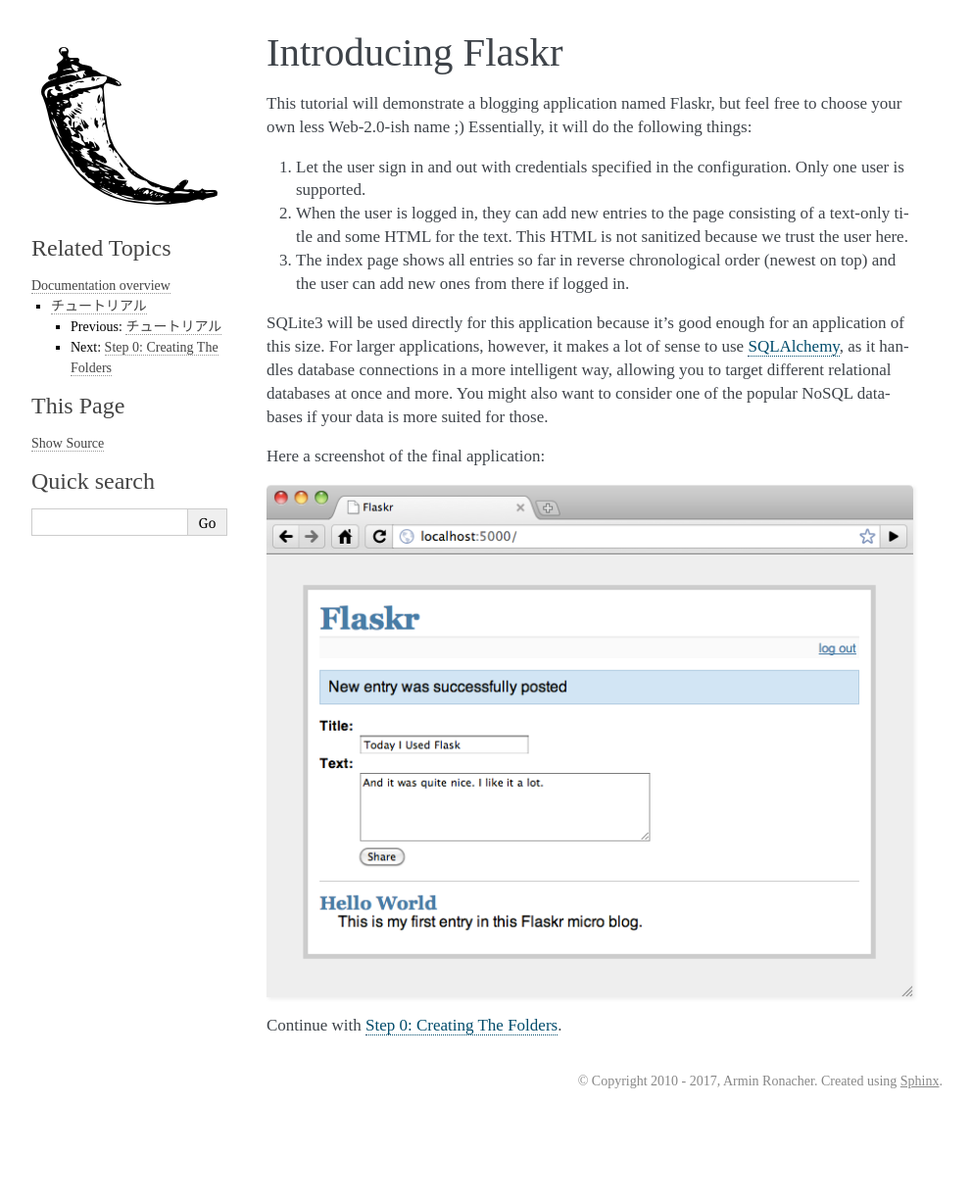
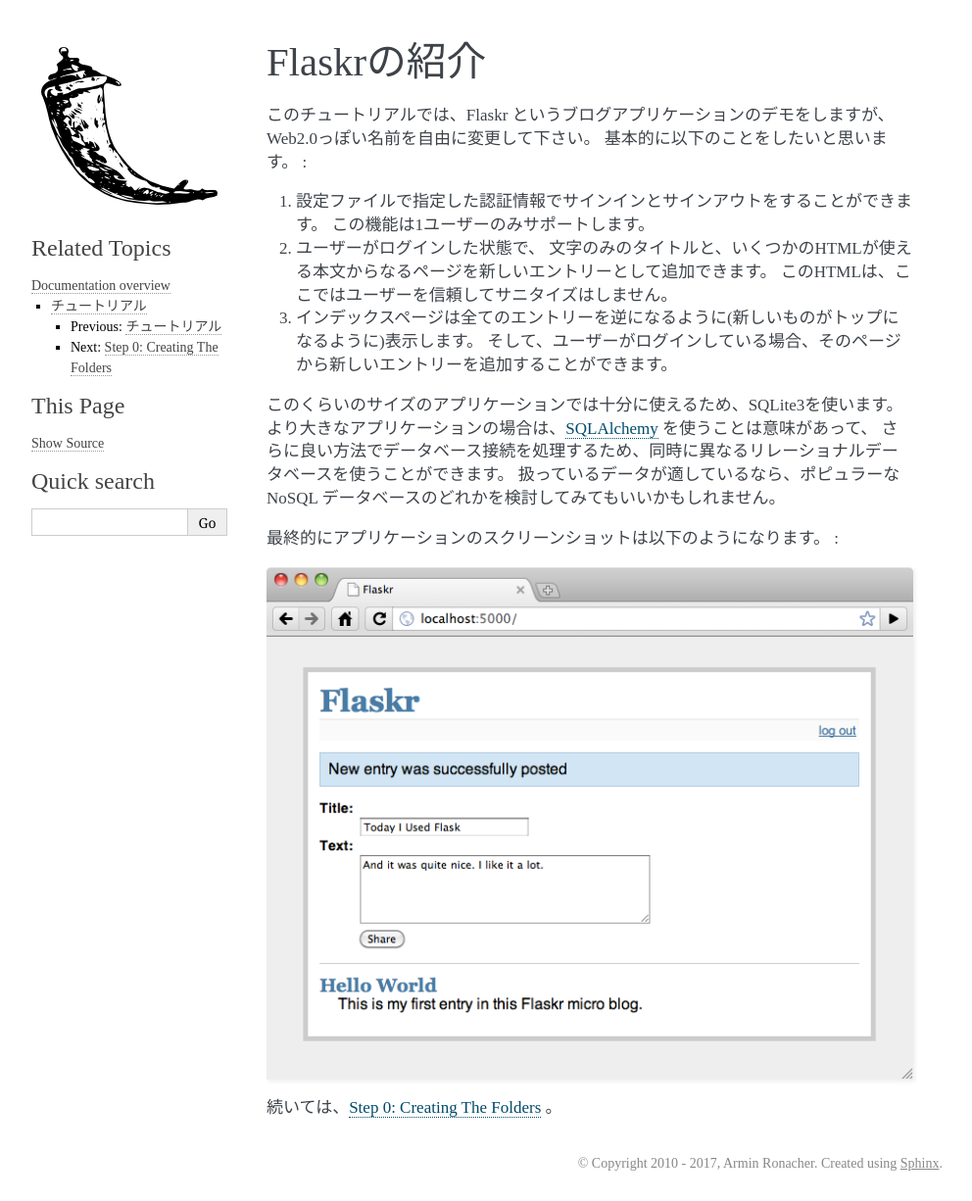
Before and after one commit to tokuda109/flask-docs-ja, a Sphinx documentation site: the page built from docs/tutorial/introduction.rst, in a window 1280 px wide. Shown: the whole page at 98% size, without its empty margins (148-1140 px from the left). Built offline with Sphinx 7.4.7, drawn with Linux system fonts in a browser that asks for light colours; before the commit the page ends 1142 px from its top, so only the background shows below that.

Commit message:
チュートリアルの章のFlaskrの紹介ページの翻訳を追加

```diff
--- a/docs/tutorial/introduction.rst
+++ b/docs/tutorial/introduction.rst
@@ -1,34 +1,58 @@
 .. _tutorial-introduction:
 
-Introducing Flaskr
+.. Introducing Flaskr
+   ==================
+
+Flaskrの紹介
 ==================
 
-This tutorial will demonstrate a blogging application named Flaskr, but feel
-free to choose your own less Web-2.0-ish name ;)  Essentially, it will do the
-following things:
+.. This tutorial will demonstrate a blogging application named Flaskr, but feel
+   free to choose your own less Web-2.0-ish name ;)  Essentially, it will do the
+   following things:
 
-1. Let the user sign in and out with credentials specified in the
+このチュートリアルでは、Flaskr というブログアプリケーションのデモをしますが、
+Web2.0っぽい名前を自由に変更して下さい。
+基本的に以下のことをしたいと思います。 :
+
+.. Let the user sign in and out with credentials specified in the
    configuration.  Only one user is supported.
-2. When the user is logged in, they can add new entries to the page
+.. When the user is logged in, they can add new entries to the page
    consisting of a text-only title and some HTML for the text.  This HTML
    is not sanitized because we trust the user here.
-3. The index page shows all entries so far in reverse chronological order
+.. The index page shows all entries so far in reverse chronological order
    (newest on top) and the user can add new ones from there if logged in.
 
-SQLite3 will be used directly for this application because it's good enough
-for an application of this size.  For larger applications, however,
-it makes a lot of sense to use `SQLAlchemy`_, as it handles database
-connections in a more intelligent way, allowing you to target different
-relational databases at once and more.  You might also want to consider
-one of the popular NoSQL databases if your data is more suited for those.
+1. 設定ファイルで指定した認証情報でサインインとサインアウトをすることができます。
+   この機能は1ユーザーのみサポートします。
+2. ユーザーがログインした状態で、
+   文字のみのタイトルと、いくつかのHTMLが使える本文からなるページを新しいエントリーとして追加できます。
+   このHTMLは、ここではユーザーを信頼してサニタイズはしません。
+3. インデックスページは全てのエントリーを逆になるように(新しいものがトップになるように)表示します。
+   そして、ユーザーがログインしている場合、そのページから新しいエントリーを追加することができます。
 
-Here a screenshot of the final application:
+.. SQLite3 will be used directly for this application because it's good enough
+   for an application of this size.  For larger applications, however,
+   it makes a lot of sense to use `SQLAlchemy`_, as it handles database
+   connections in a more intelligent way, allowing you to target different
+   relational databases at once and more.  You might also want to consider
+   one of the popular NoSQL databases if your data is more suited for those.
+
+このくらいのサイズのアプリケーションでは十分に使えるため、SQLite3を使います。
+より大きなアプリケーションの場合は、`SQLAlchemy`_ を使うことは意味があって、
+さらに良い方法でデータベース接続を処理するため、同時に異なるリレーショナルデータベースを使うことができます。
+扱っているデータが適しているなら、ポピュラーな NoSQL データベースのどれかを検討してみてもいいかもしれません。
+
+.. Here a screenshot of the final application:
+
+最終的にアプリケーションのスクリーンショットは以下のようになります。 :
 
 .. image:: ../_static/flaskr.png
    :align: center
    :class: screenshot
    :alt: screenshot of the final application
 
-Continue with :ref:`tutorial-folders`.
+.. Continue with :ref:`tutorial-folders`.
+
+続いては、:ref:`tutorial-folders` 。
 
 .. _SQLAlchemy: https://www.sqlalchemy.org/
```
